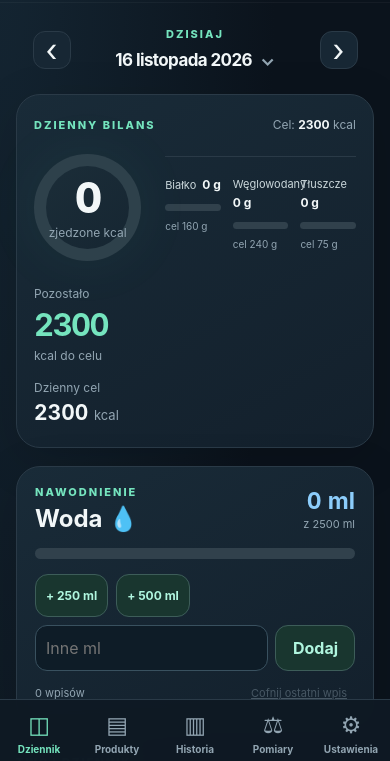
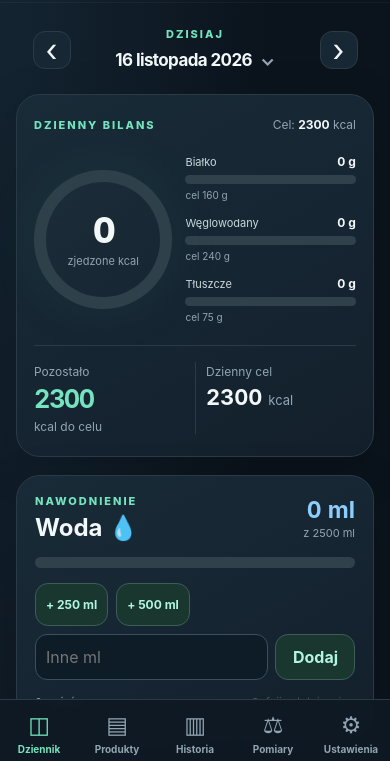
Before and after one commit to durart/moj-bilans, a website: page index.html in a window 390 px wide. Shown: the part 74-835 px from the top of the page. Drawn offline with Linux system fonts and the light colour scheme.

Commit message:
style: equal width vertical macros beside ring and centered kcal stats below

```diff
--- a/style.css
+++ b/style.css
@@ -58,3 +58,74 @@
 #productBasisHelp strong { color:#d4ede4; }
 #portionPreview { line-height:1.65; overflow-wrap:anywhere; }
 #productForm .nutrient-fields input { font-variant-numeric:tabular-nums; }
+
+
+/* Dzienny bilans: koło i jednakowo szerokie paski makro, pod nimi cele kcal */
+.hero .hero-main{
+  display:grid;grid-template-columns:minmax(0,220px) minmax(0,1fr);
+  justify-content:center;align-items:center;gap:clamp(18px,4vw,48px);
+  padding:28px 0 24px;
+}
+.hero .hero-main .ring{width:100%;max-width:220px;justify-self:center;}
+.hero .macro-grid{
+  display:flex;flex-direction:column;gap:17px;min-width:0;
+  grid-template-columns:none;padding-top:0;border-top:0;
+}
+.hero .macro{min-width:0;width:100%;}
+.hero .macro-head{display:flex;align-items:baseline;justify-content:space-between;gap:6px;margin-bottom:8px;flex-wrap:wrap;}
+.hero .macro-head span{font-size:13px;color:#cad7db;}
+.hero .macro-head b{font-size:14px;white-space:nowrap;letter-spacing:.1px;}
+.hero .macro-track{
+  height:10px;display:flex;width:100%;overflow:hidden;
+  border-radius:100px;background:#31414c;
+}
+.hero .macro-track .fill{
+  height:100%;flex:none;border-radius:0;transition:width .2s ease;
+}
+.hero .macro-track .macro-over{
+  height:100%;width:0;flex:none;display:block;transition:width .2s ease;
+}
+.hero .macro-track .protein-over{background:#706093;}
+.hero .macro-track .carbs-over{background:#3c688e;}
+.hero .macro-track .fats-over{background:#91643b;}
+.hero .macro-footer{display:flex;align-items:baseline;justify-content:space-between;gap:3px 7px;flex-wrap:wrap;min-height:14px;margin-top:6px;}
+.hero .macro-footer small{font-size:11px;line-height:1.35;margin:0;}
+.hero .macro-footer .macro-excess-note:not(:empty){color:#f9bf90;font-weight:700;}
+.hero .hero-stats{
+  display:grid;grid-template-columns:repeat(2,minmax(0,1fr));
+  gap:0;min-width:0;margin:0;border-top:1px solid var(--line);
+  padding-top:16px;
+}
+.hero .hero-stats>div:not(.tiny-rule){
+  min-width:0;display:flex;flex-direction:column;gap:5px;
+  padding:2px 18px 0;
+}
+.hero .hero-stats>div:first-child{padding-left:0;}
+.hero .hero-stats>div:last-child{border-left:1px solid var(--line);}
+.hero .hero-stats .tiny-rule{display:none;}
+.hero .stat-big{font-size:clamp(24px,4vw,35px);}
+.hero .stat-target{font-size:clamp(21px,3vw,29px);}
+@media(max-width:630px){
+  .hero .hero-main{grid-template-columns:minmax(0,43%) minmax(0,1fr);gap:13px;padding:22px 0 20px;}
+  .hero .hero-main .ring{width:100%;max-width:175px;}
+  .hero .ring-number{font-size:clamp(28px,9vw,41px);}
+  .hero .ring-unit{font-size:11px;}
+  .hero .macro-grid{gap:12px;}
+  .hero .macro-head{gap:2px 5px;margin-bottom:6px;}
+  .hero .macro-head span{font-size:11px;}
+  .hero .macro-head b{font-size:12px;}
+  .hero .macro-track{height:9px;}
+  .hero .macro-footer{margin-top:5px;}
+  .hero .macro-footer small{font-size:10px;}
+  .hero .hero-stats>div:not(.tiny-rule){padding:2px 10px 0;}
+  .hero .hero-stats>div:first-child{padding-left:0;}
+  .hero .stat-big{font-size:clamp(23px,6.5vw,32px);}
+  .hero .stat-target{font-size:clamp(20px,5.6vw,26px);}
+}
+@media(max-width:365px){
+  .hero .hero-main{grid-template-columns:minmax(0,42%) minmax(0,1fr);gap:11px;}
+  .hero .macro-grid{gap:10px;}
+  .hero .macro-head span{font-size:10px;}
+  .hero .macro-head b{font-size:11px;}
+  .hero .macro-footer small{font-size:9.5px;}
+}
```
